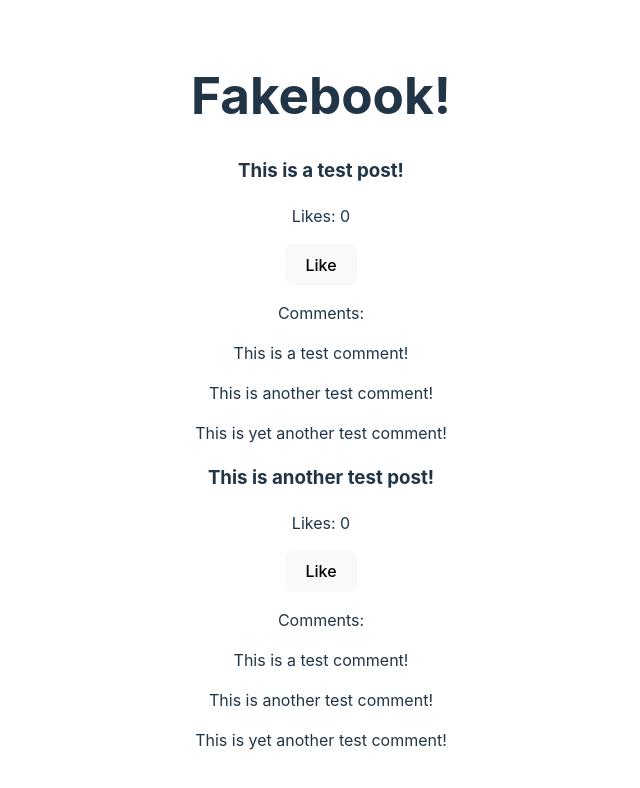
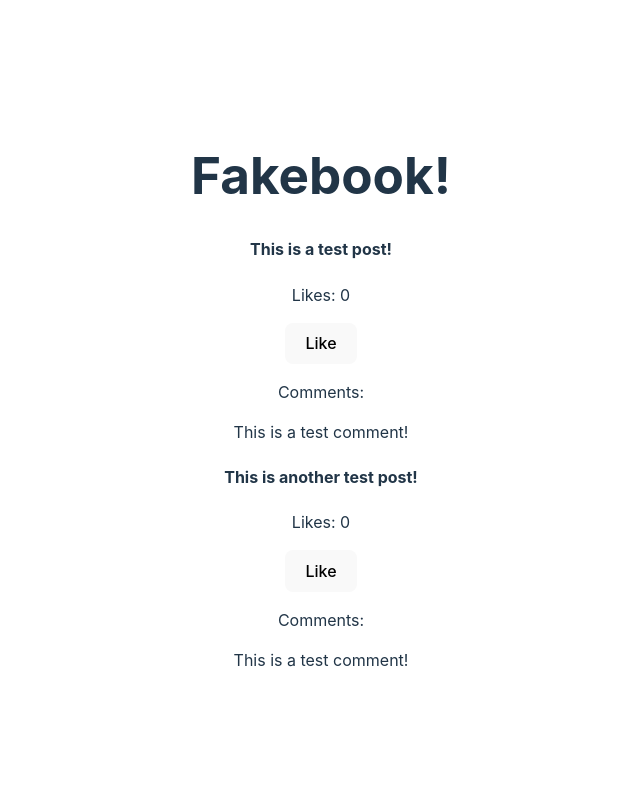
Before and after one commit to oghostville/social-media-app, a React (Vite) app in the folder social-media-app/: page / in a window 1280 px wide. Shown: the top 788 px of the page, without its empty margins (319-959 px from the left). Built offline with nearby package versions, Linux system fonts and the light colour scheme.

Commit message:
Update Post.jsx
Updated post for pt2 of HW

```diff
--- a/social-media-app/src/Post.jsx
+++ b/social-media-app/src/Post.jsx
@@ -1,20 +1,23 @@
 import React, { useState } from 'react';
 import Comment from './Comment';
-function Post(props){
+
+function Post({ title, content }) { // Destructure title and content from props
   const [likes, setLikes] = useState(0);
-  function handleLike(){
+
+  function handleLike() {
     setLikes(likes + 1);
   }
-  return(
+
+  return (
     <div>
-      <h3>{props.content}</h3>
+      <h2>{title}</h2> {/* Display the title */}
+      <h4>{content}</h4> {/* Display the content */}
       <p>Likes: {likes}</p>
       <button onClick={handleLike}>Like</button>
       <p>Comments:</p>
       <Comment content="This is a test comment!" />
-      <Comment content="This is another test comment!" />
-      <Comment content="This is yet another test comment!" />
     </div>
-  )
+  );
 }
-export default Post
+
+export default Post;
```
